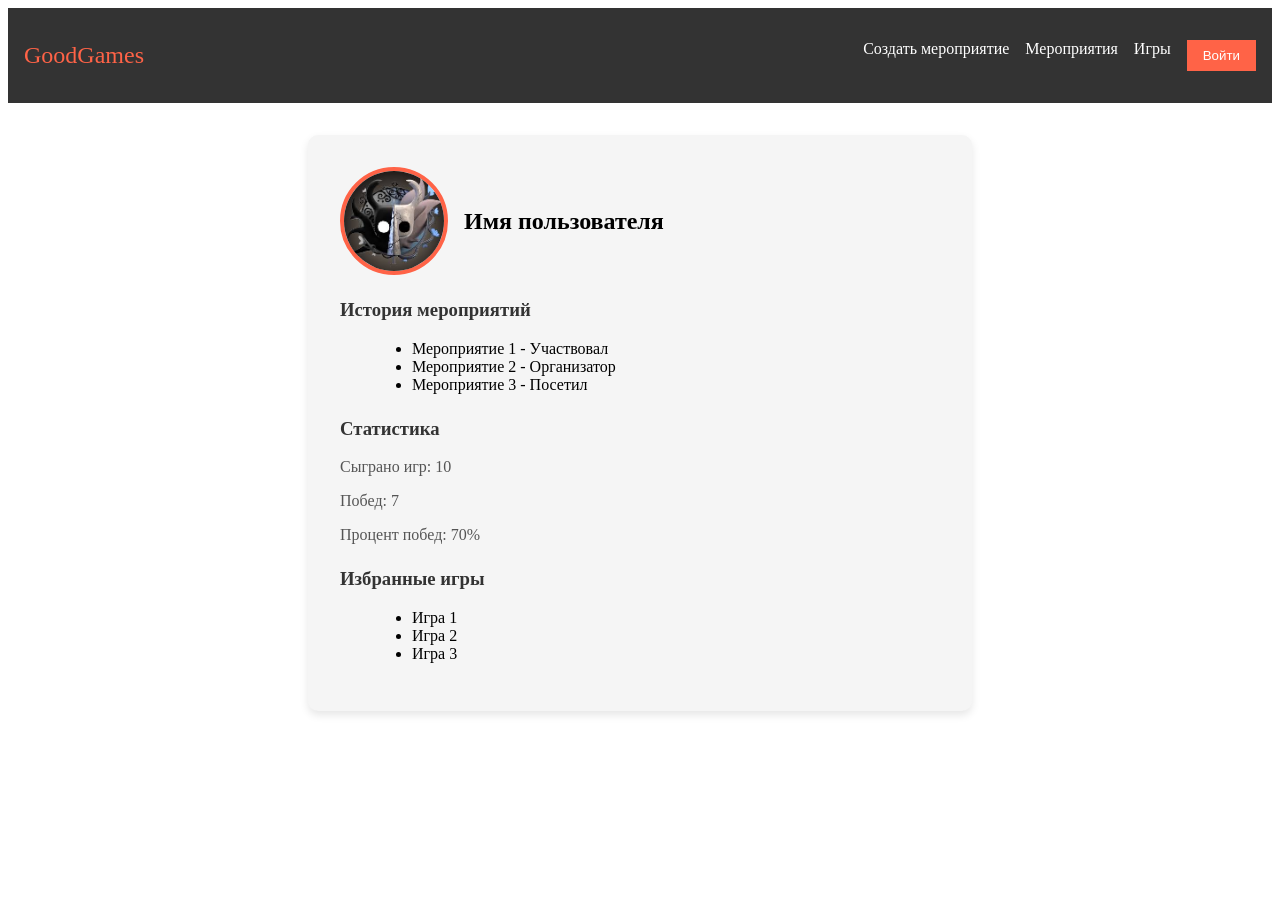
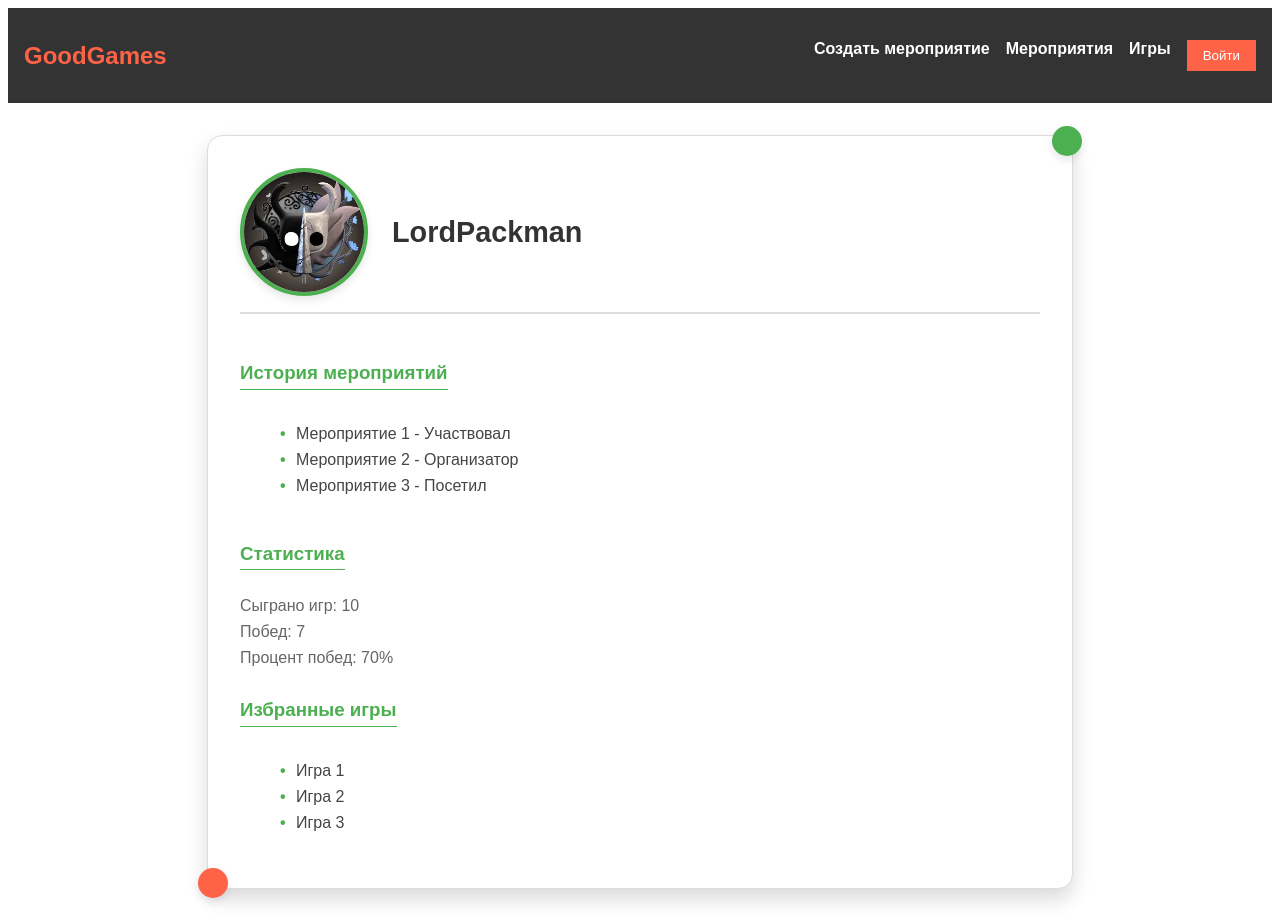
Before and after one commit to BushmelevKostya/coursework, an Angular app in the folder frontend/: page /profile in a window 1280 px wide. Before the commit the page ends 800 px from the top, so only its background shows below. Built offline with nearby package versions, Linux system fonts and the light colour scheme.

Commit message:
обновил стили для компонентов

```diff
--- a/frontend/src/app/features/event-list/event-list.component.css
+++ b/frontend/src/app/features/event-list/event-list.component.css
@@ -1,37 +1,59 @@
-.event-card {
-  border: 1px solid #ddd;
-  padding: 15px;
-  margin-bottom: 10px;
-  border-radius: 5px;
-  box-shadow: 0 2px 5px rgba(0, 0, 0, 0.1);
-}
-.register-btn {
-  background-color: #4CAF50;
+
+button.register-btn {
+  background-color: #4caf50;
+  border: none;
   color: white;
-  border: none;
-  padding: 10px;
+  padding: 0.5rem 1rem;
   border-radius: 5px;
   cursor: pointer;
-}
-.register-btn:hover {
-  background-color: #45a049;
+  transition: background-color 0.3s;
+  box-shadow: 0 4px 10px rgba(76, 175, 80, 0.3);
 }
 
-/* NavbarComponent CSS */
-.navbar {
-  background-color: #333;
-  color: white;
-  padding: 10px;
+button.register-btn:hover {
+  background-color: #388e3c;
 }
-.navbar .menu {
-  list-style: none;
-  display: flex;
-  gap: 15px;
+
+.event-list {
+  margin: 3rem auto;
+  max-width: 1000px;
 }
-.navbar .menu li {
-  display: inline;
+
+.event-card {
+  background: #ffffff;
+  border-radius: 15px;
+  box-shadow: 0 10px 20px rgba(0, 0, 0, 0.1);
+  padding: 1.5rem;
+  margin-bottom: 2rem;
+  border: 1px solid #e0e0e0;
+  transition: transform 0.3s;
 }
-.navbar a {
-  color: white;
-  text-decoration: none;
+
+.event-card:hover {
+  transform: translateY(-5px);
 }
+
+.event-card h2 {
+  font-size: 1.8rem;
+  color: #333;
+  margin-bottom: 0.5rem;
+}
+
+.event-card p {
+  color: #555;
+  margin: 0.5rem 0;
+}
+
+button.register-btn {
+  background-color: #4caf50;
+  border: none;
+  color: #fff;
+  padding: 0.5rem 1.5rem;
+  border-radius: 5px;
+  cursor: pointer;
+  font-size: 1rem;
+}
+
+button.register-btn:hover {
+  background-color: #388e3c;
+}
--- a/frontend/src/app/pages/event-form/event-form.component.css
+++ b/frontend/src/app/pages/event-form/event-form.component.css
@@ -1,44 +1,88 @@
 .event-form-container {
   max-width: 600px;
-  margin: 50px auto;
-  padding: 20px;
-  border: 1px solid #ddd;
-  border-radius: 5px;
-  background-color: #f9f9f9;
+  margin: 2rem auto;
+  padding: 2rem;
+  border-radius: 10px;
+  box-shadow: 0 4px 8px rgba(0, 0, 0, 0.1);
+  background-color: #f8f9fa;
+  font-family: 'Arial', sans-serif;
 }
 
 h2 {
   text-align: center;
-  color: #333;
+  color: #4caf50;
+  margin-bottom: 1.5rem;
 }
 
-form {
-  display: flex;
-  flex-direction: column;
+form label {
+  display: block;
+  margin-bottom: 1rem;
 }
 
-label {
-  margin-bottom: 15px;
-  font-size: 14px;
-  color: #555;
+form input[type="text"],
+form input[type="number"],
+form input[type="datetime-local"],
+form textarea {
+  width: 100%;
+  padding: 0.5rem;
+  margin-top: 0.5rem;
+  border: 1px solid #ced4da;
+  border-radius: 5px;
+  outline: none;
+  transition: border-color 0.3s;
 }
 
-input, textarea, button {
-  padding: 10px;
-  font-size: 14px;
-  margin-top: 5px;
+form input:focus,
+form textarea:focus {
+  border-color: #4caf50;
 }
 
-button {
-  align-self: center;
-  background-color: #4CAF50;
-  color: white;
+form textarea {
+  resize: vertical;
+  height: 100px;
+}
+
+button[type="submit"] {
+  display: block;
+  width: 100%;
+  padding: 0.75rem;
+  background-color: #4caf50;
+  color: #fff;
   border: none;
   border-radius: 5px;
+  font-size: 1rem;
   cursor: pointer;
+  margin-top: 1.5rem;
+  transition: background-color 0.3s;
 }
 
-button:disabled {
-  background-color: #ccc;
+button[type="submit"]:hover {
+  background-color: #388e3c;
+}
+
+button[type="submit"][disabled] {
+  background-color: #6c757d;
   cursor: not-allowed;
 }
+
+.event-form-container::before {
+  content: '';
+  display: block;
+  width: 100px;
+  height: 5px;
+  background-color: #4caf50;
+  border-radius: 5px;
+  margin: 0 auto 1.5rem;
+}
+
+.form-header-icon {
+  display: flex;
+  justify-content: center;
+  align-items: center;
+  margin-bottom: 1rem;
+}
+
+.form-header-icon img {
+  width: 50px;
+  height: 50px;
+}
--- a/frontend/src/app/pages/games/games.component.css
+++ b/frontend/src/app/pages/games/games.component.css
@@ -1,3 +1,46 @@
+h1 {
+  text-align: center;
+  font-family: "Days O", sans-serif;
+}
+
+.profile-container {
+  padding: 2rem;
+  background-color: #f5f5f5;
+  border-radius: 10px;
+  margin: 2rem auto;
+  max-width: 800px;
+  box-shadow: 0 4px 8px rgba(0, 0, 0, 0.1);
+  border: 1px solid #d3d3d3;
+  position: relative;
+  font-family: "Days O", sans-serif;
+}
+
+.profile-header {
+  display: flex;
+  align-items: center;
+  gap: 1rem;
+}
+
+.profile-picture {
+  border-radius: 50%;
+  width: 120px;
+  border: 4px solid #ff6347;
+}
+
+.profile-details h3 {
+  margin-top: 1rem;
+  color: #333;
+}
+
+.profile-details ul {
+  list-style-type: disc;
+  margin-left: 2rem;
+}
+
+.profile-details p {
+  color: #555;
+}
+
 .games-container {
   display: flex;
   flex-wrap: wrap;
@@ -8,14 +51,6 @@
   border: 2px solid #e0e7ff;
   border-radius: 15px;
   box-shadow: 0 8px 16px rgba(0, 0, 0, 0.1);
-}
-
-h1 {
-  color: #333;
-  margin-bottom: 2rem;
-  font-size: 2.5rem;
-  text-shadow: 1px 1px 2px rgba(0, 0, 0, 0.1);
-  text-align: center;
 }
 
 .game-card {
@@ -32,6 +67,7 @@ h1 {
   transition: transform 0.2s, box-shadow 0.2s;
   border: 1px solid #ddd;
   overflow: hidden;
+  position: relative;
 }
 
 .game-card:hover {
@@ -52,14 +88,19 @@ h1 {
   color: #555;
 }
 
-.genre-label {
-  background-color: #e0e7ff;
-  border-radius: 15px;
-  padding: 0.3rem 0.6rem;
-  font-size: 0.9rem;
-  margin-top: 0.5rem;
-  color: #4a4a4a;
-  box-shadow: inset 0 1px 2px rgba(0, 0, 0, 0.1);
+.game-card::before {
+  content: '\2605';
+  font-size: 1.5rem;
+  color: #ccc;
+  position: absolute;
+  top: 10px;
+  right: 10px;
+  cursor: pointer;
+  transition: color 0.3s;
+}
+
+.game-card:hover::before {
+  color: #ff6347;
 }
 
 .join-button {
@@ -93,13 +134,4 @@ h1 {
   background-color: #e8f4fa;
   text-align: center;
   border-radius: 0 0 10px 10px;
-  box-shadow: 0 -4px 8px rgba(0, 0, 0, 0.1);
 }
-
-.decorative-line {
-  width: 60%;
-  height: 4px;
-  background-color: #c4e0f9;
-  margin: 2rem auto;
-  border-radius: 2px;
-}
--- a/frontend/src/app/pages/home/home.component.css
+++ b/frontend/src/app/pages/home/home.component.css
@@ -2,6 +2,7 @@
   max-width: 800px;
   margin: 20px auto;
   padding: 0 10px;
+  font-family: "Days O", sans-serif;
 }
 
 h1 {
--- a/frontend/src/app/pages/user-profile/user-profile.component.css
+++ b/frontend/src/app/pages/user-profile/user-profile.component.css
@@ -1,34 +1,107 @@
+body {
+  background-color: #e0eafc;
+  margin: 0;
+  padding: 0;
+}
+
 .profile-container {
+  font-family: 'Days O', sans-serif;
   padding: 2rem;
-  background-color: #f5f5f5;
-  border-radius: 10px;
+  background-color: #ffffff;
+  border-radius: 15px;
   margin: 2rem auto;
-  max-width: 600px;
-  box-shadow: 0 4px 8px rgba(0, 0, 0, 0.1);
+  max-width: 800px;
+  box-shadow: 0 10px 20px rgba(0, 0, 0, 0.15);
+  border: 1px solid #ddd;
+  position: relative;
 }
 
 .profile-header {
   display: flex;
   align-items: center;
-  gap: 1rem;
+  gap: 1.5rem;
+  border-bottom: 2px solid #ddd;
+  padding-bottom: 1rem;
+  margin-bottom: 1.5rem;
 }
 
 .profile-picture {
   border-radius: 50%;
-  width: 100px;
-  border: 4px solid #ff6347;
+  width: 120px;
+  height: 120px;
+  object-fit: cover;
+  border: 4px solid #4caf50;
+  box-shadow: 0 4px 8px rgba(0, 0, 0, 0.1);
+}
+
+h2 {
+  color: #333;
+  font-size: 1.8rem;
 }
 
 .profile-details h3 {
   margin-top: 1.5rem;
-  color: #333;
+  color: #4caf50;
+  border-bottom: 1px solid #4caf50;
+  display: inline-block;
+  padding-bottom: 0.3rem;
+}
+
+.profile-details p {
+  color: #666;
+  margin: 0.5rem 0;
 }
 
 .profile-details ul {
-  list-style-type: disc;
-  margin-left: 2rem;
+  padding-left: 2.5rem;
+  margin-bottom: 1.5rem;
+  color: #444;
 }
 
-.profile-details p {
-  color: #555;
+.profile-details li {
+  margin-bottom: 0.5rem;
+  padding-left: 1rem;
+  position: relative;
 }
+
+.profile-details li:before {
+  content: '\2022';
+  color: #4caf50;
+  font-weight: bold;
+  display: inline-block;
+  width: 1rem;
+  position: absolute;
+  left: 0;
+}
+
+.profile-events li {
+  list-style-type: none;
+}
+
+.profile-favorites li {
+  list-style-type: none;
+}
+
+.profile-container::after {
+  content: '';
+  position: absolute;
+  top: -10px;
+  right: -10px;
+  width: 30px;
+  height: 30px;
+  background-color: #4caf50;
+  border-radius: 50%;
+  box-shadow: 0 4px 8px rgba(0, 0, 0, 0.1);
+}
+
+.profile-container::before {
+  content: '';
+  position: absolute;
+  bottom: -10px;
+  left: -10px;
+  width: 30px;
+  height: 30px;
+  background-color: #ff6347;
+  border-radius: 50%;
+  box-shadow: 0 4px 8px rgba(0, 0, 0, 0.1);
+}
--- a/frontend/src/app/pages/user-profile/user-profile.component.html
+++ b/frontend/src/app/pages/user-profile/user-profile.component.html
@@ -2,11 +2,11 @@
 <div class="profile-container">
   <div class="profile-header">
     <img class="profile-picture" src="assets/images/p1.jpg" alt="User Picture">
-    <h2>Имя пользователя</h2>
+    <h2>LordPackman</h2>
   </div>
   <div class="profile-details">
     <h3>История мероприятий</h3>
-    <ul>
+    <ul class="profile-events">
       <li>Мероприятие 1 - Участвовал</li>
       <li>Мероприятие 2 - Организатор</li>
       <li>Мероприятие 3 - Посетил</li>
@@ -16,7 +16,7 @@
     <p>Побед: 7</p>
     <p>Процент побед: 70%</p>
     <h3>Избранные игры</h3>
-    <ul>
+    <ul class="profile-favorites">
       <li>Игра 1</li>
       <li>Игра 2</li>
       <li>Игра 3</li>
--- a/frontend/src/app/shared/navbar/navbar.component.css
+++ b/frontend/src/app/shared/navbar/navbar.component.css
@@ -2,6 +2,8 @@
   background-color: #333;
   padding: 1rem;
   color: #fff;
+  font-family: "Days O", sans-serif;
+  font-weight: bold;
 }
 
 .container {
```
Also changed, not shown: frontend/src/app/pages/event-form/event-form.component.html (line endings or trailing spaces).
